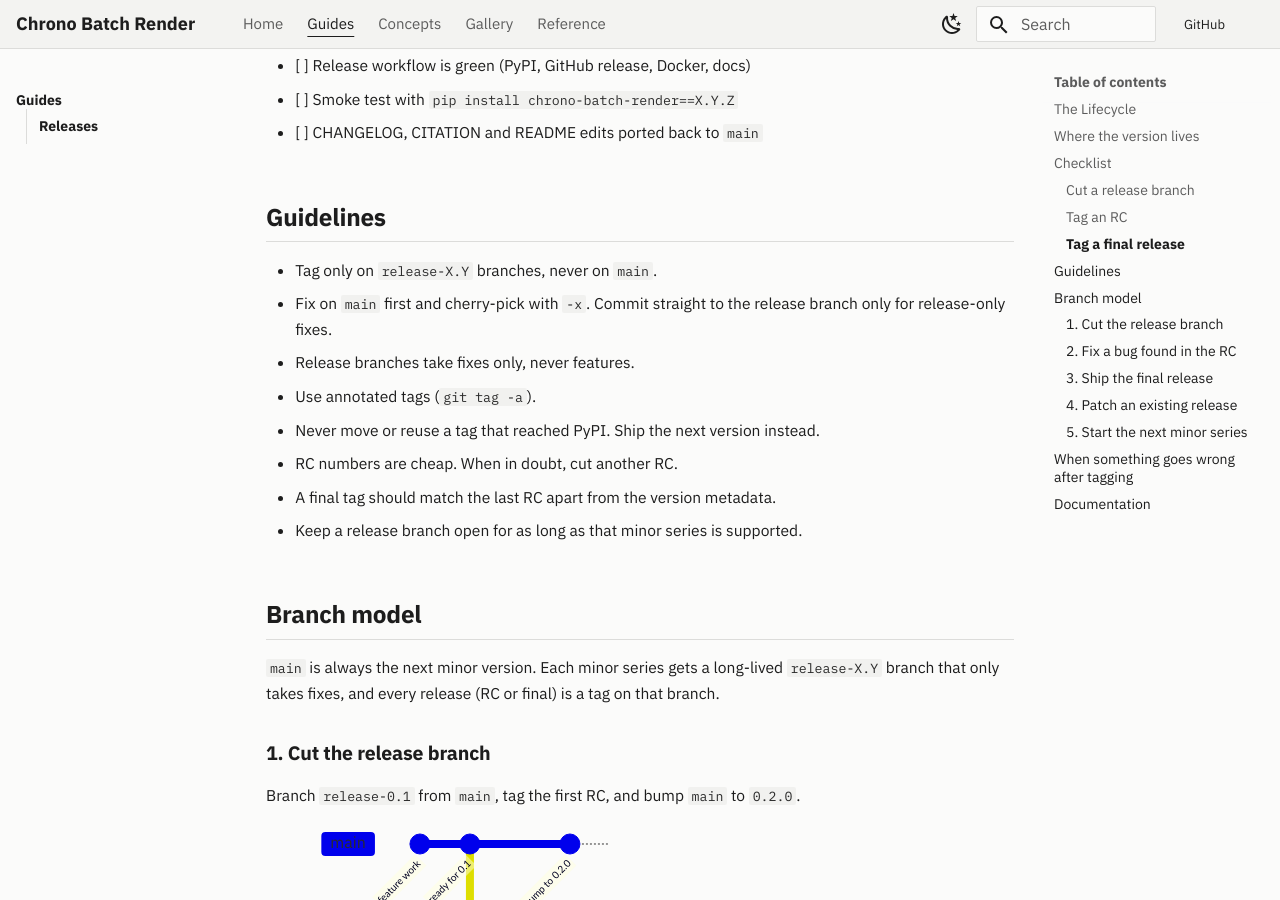
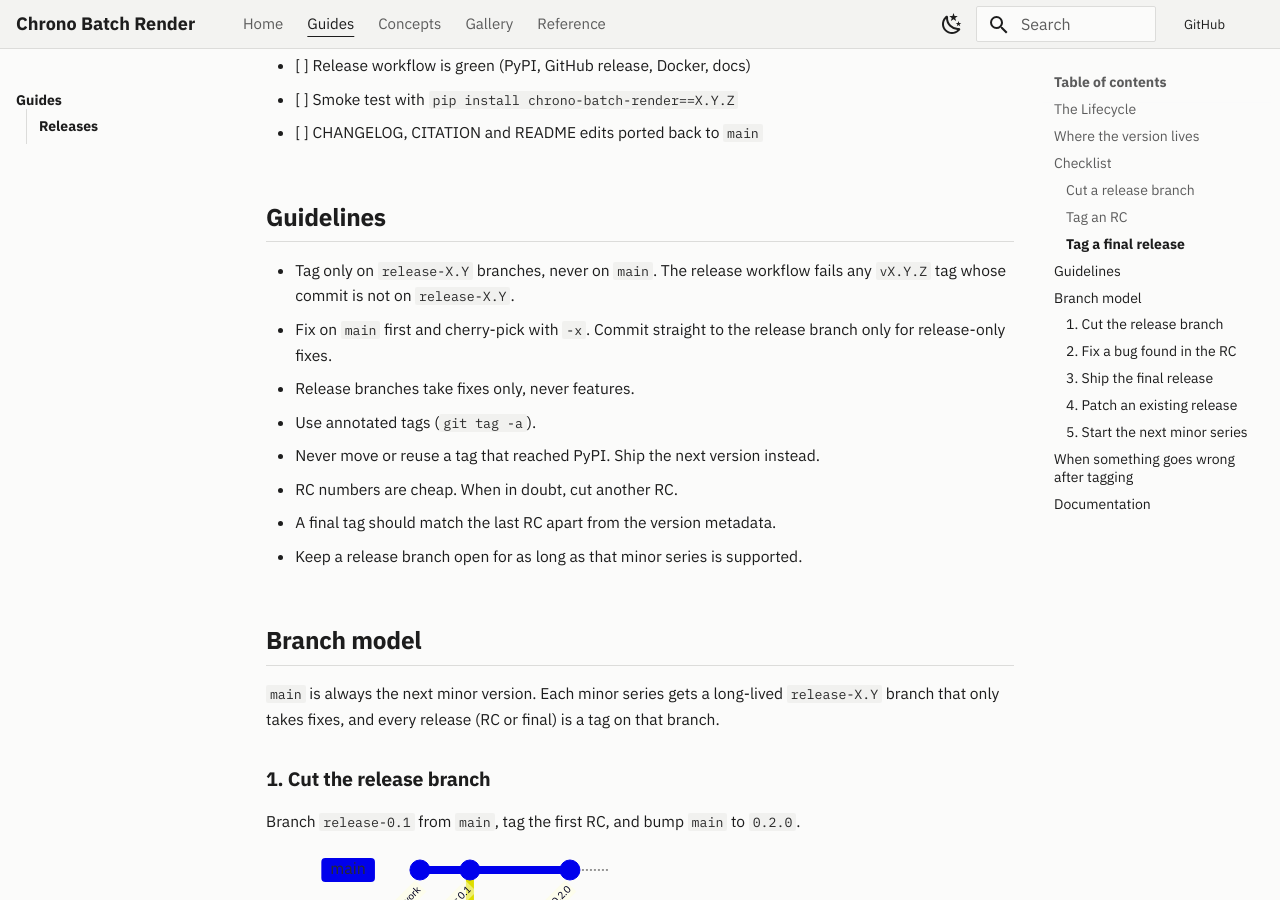
Before and after one commit to uwsbel/chrono-batch-render, an MkDocs documentation site: the page built from docs/_src/guides/release.md, in a window 1280 px wide and 900 px high, scrolled down 2187 px. Built offline with MkDocs 1.6.1 and Material for MkDocs 9.7.7, drawn with Linux system fonts in a browser that asks for light colours; comment, search, counter and statistics services are not loaded; the version menu is left out.

Commit message:
Fail release tags that are not on their release branch

```diff
--- a/docs/_src/guides/release.md
+++ b/docs/_src/guides/release.md
@@ -69,7 +69,7 @@ Then commit straight to `main` to set `VERSION` to the next minor.
 
 ## Guidelines
 
-- Tag only on `release-X.Y` branches, never on `main`.
+- Tag only on `release-X.Y` branches, never on `main`. The release workflow fails any `vX.Y.Z` tag whose commit is not on `release-X.Y`.
 - Fix on `main` first and cherry-pick with `-x`. Commit straight to the release branch only for release-only fixes.
 - Release branches take fixes only, never features.
 - Use annotated tags (`git tag -a`).
```
Also changed, not shown: 1 other file.
